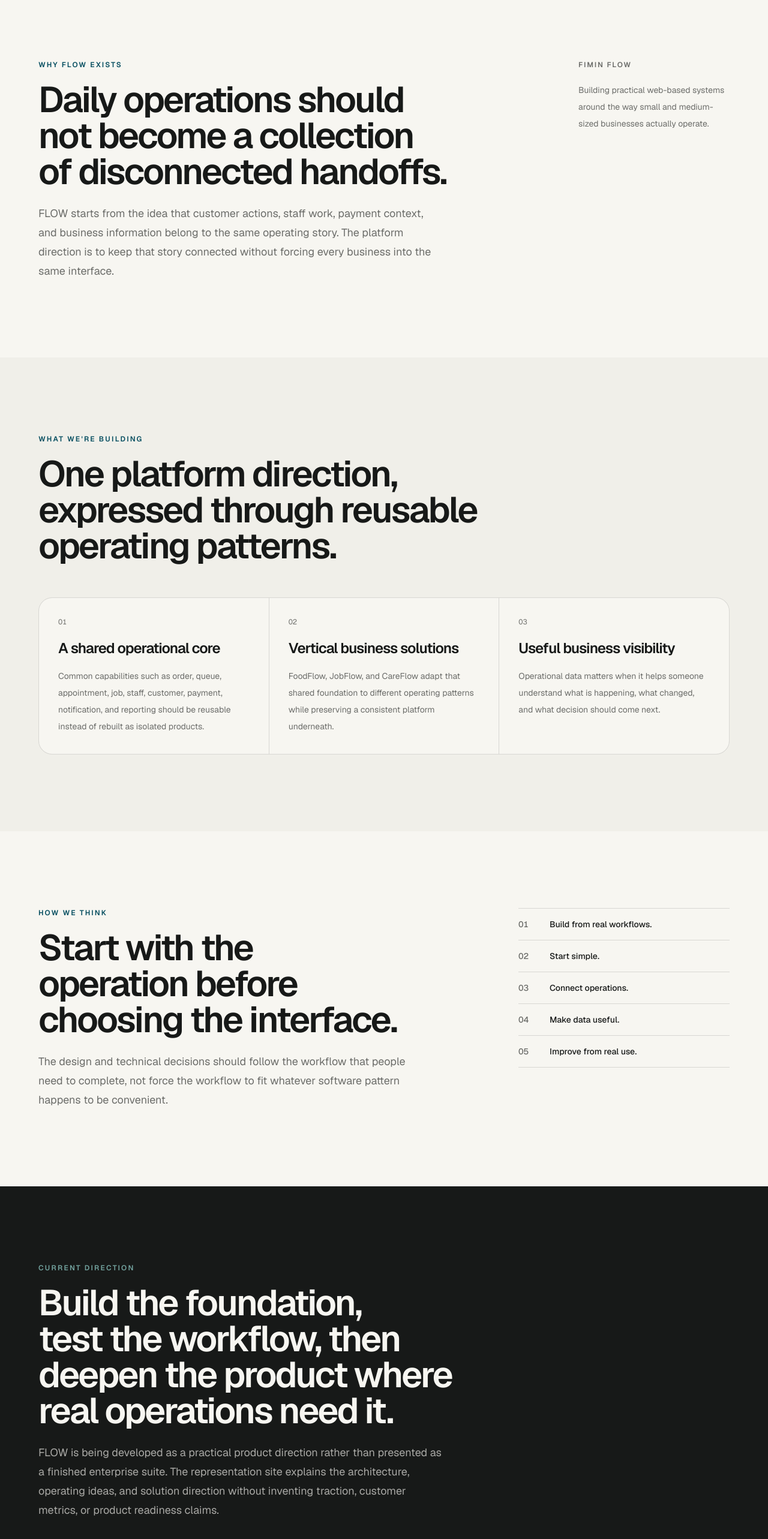
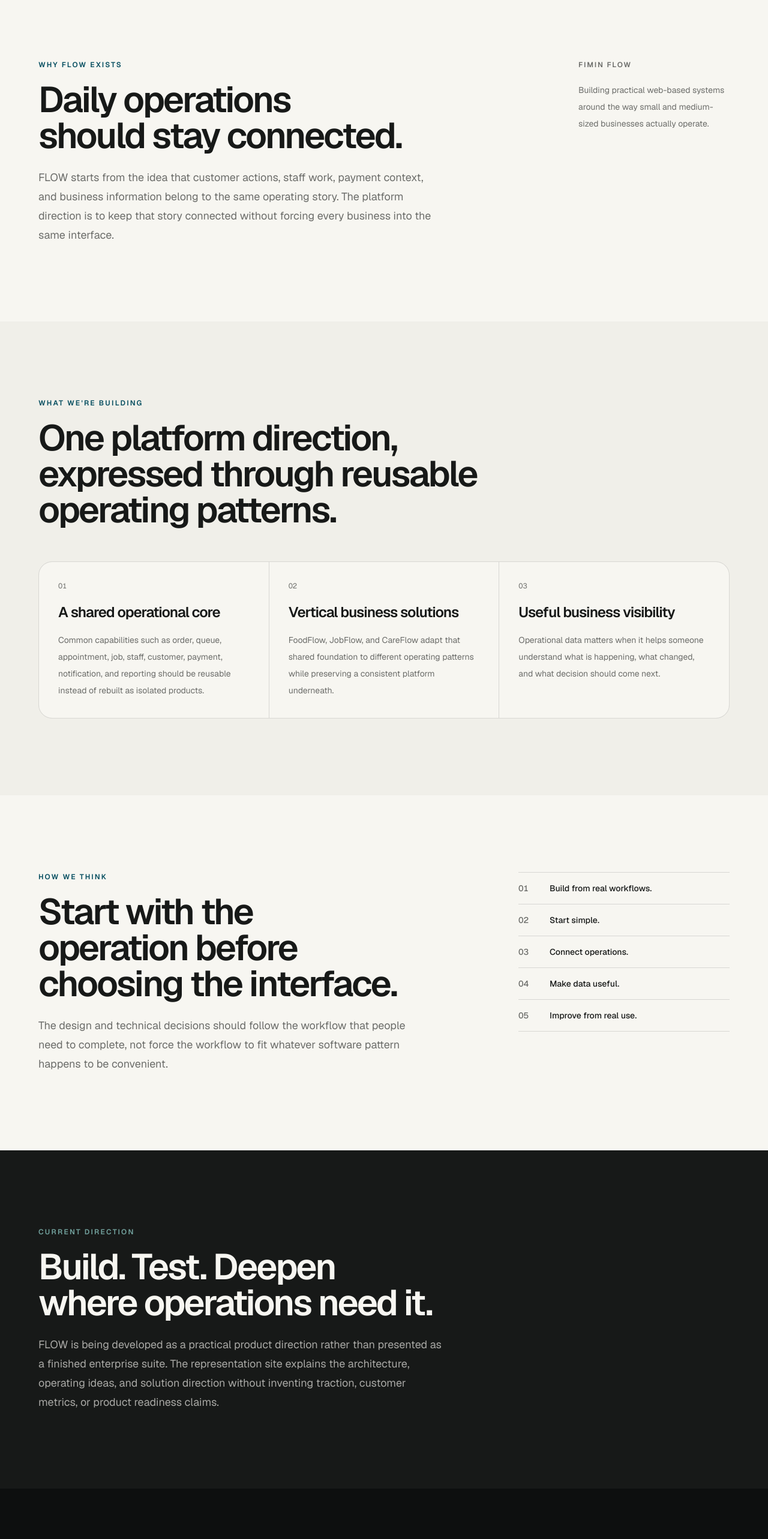
Before and after one commit to firmeen/FLOW-info, a Next.js app: page /about in a window 1280 px wide. Shown: the part 814-3380 px from the top of the page at 60% size. Built offline with nearby package versions, Linux system fonts and the light colour scheme; no server answers.

Commit message:
content: tighten English about statements

```diff
--- a/src/content/about.ts
+++ b/src/content/about.ts
@@ -1,7 +1,7 @@
 export const aboutStory = {
   why: {
     eyebrow: "WHY FLOW EXISTS",
-    title: "Daily operations should not become a collection of disconnected handoffs.",
+    title: "Daily operations should stay connected.",
     description:
       "FLOW starts from the idea that customer actions, staff work, payment context, and business information belong to the same operating story. The platform direction is to keep that story connected without forcing every business into the same interface.",
   },
@@ -31,7 +31,7 @@ export const aboutStory = {
   ],
   direction: {
     eyebrow: "CURRENT DIRECTION",
-    title: "Build the foundation, test the workflow, then deepen the product where real operations need it.",
+    title: "Build. Test. Deepen where operations need it.",
     description:
       "FLOW is being developed as a practical product direction rather than presented as a finished enterprise suite. The representation site explains the architecture, operating ideas, and solution direction without inventing traction, customer metrics, or product readiness claims.",
   },
```
